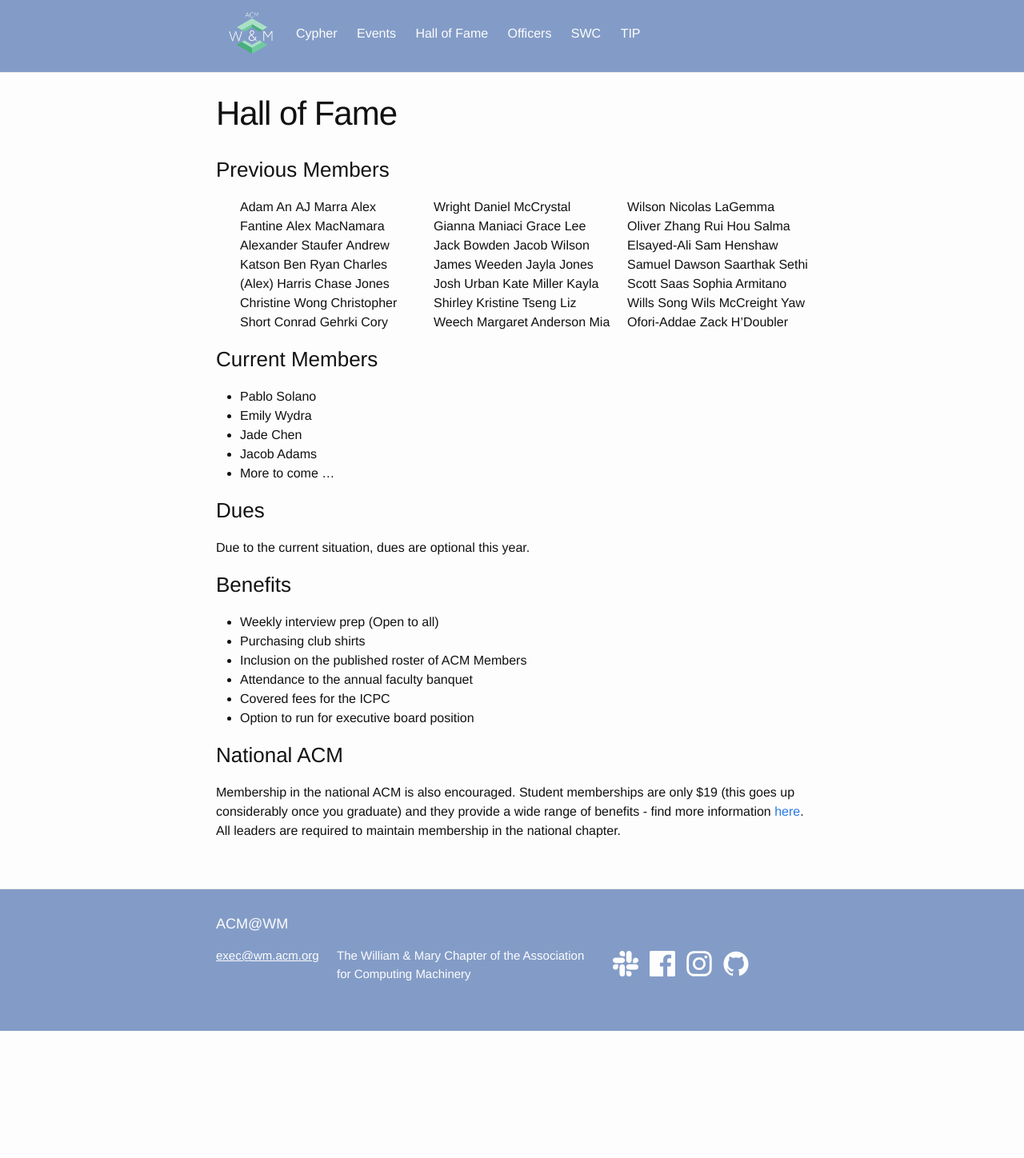
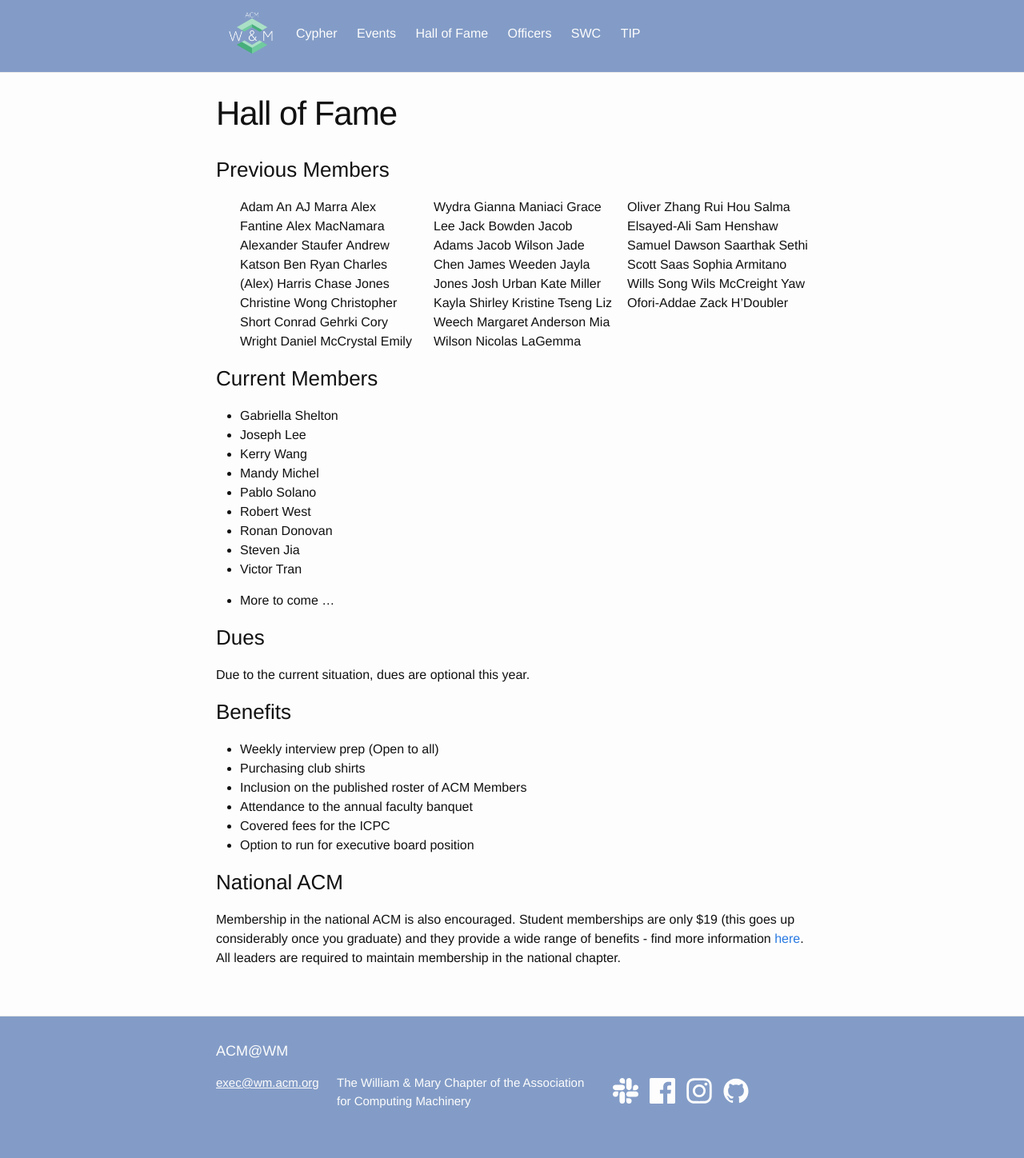
Before and after one commit to ACMWM/acmwm.github.io, a Jekyll site: the page built from _pages/hall_of_fame.md, in a window 1280 px wide. Shown: the whole page at 80% size. Built offline with Jekyll 4.4.1, drawn with Linux system fonts in a browser that asks for light colours; before the commit the page ends 1289 px from its top, so only the background shows below that.

Commit message:
Update current members list with curr. exec. board

```diff
--- a/_pages/hall_of_fame.md
+++ b/_pages/hall_of_fame.md
@@ -52,10 +55,16 @@
 </div>
 
 ### Current Members
+* Gabriella Shelton
+* Joseph Lee
+* Kerry Wang
+* Mandy Michel
 * Pablo Solano
-* Emily Wydra
-* Jade Chen
-* Jacob Adams
+* Robert West
+* Ronan Donovan
+* Steven Jia
+* Victor Tran
+
 * More to come ...
 
 ### Dues
```
Also changed, not shown: other parts of _pages/hall_of_fame.md (+3 -0 lines).
